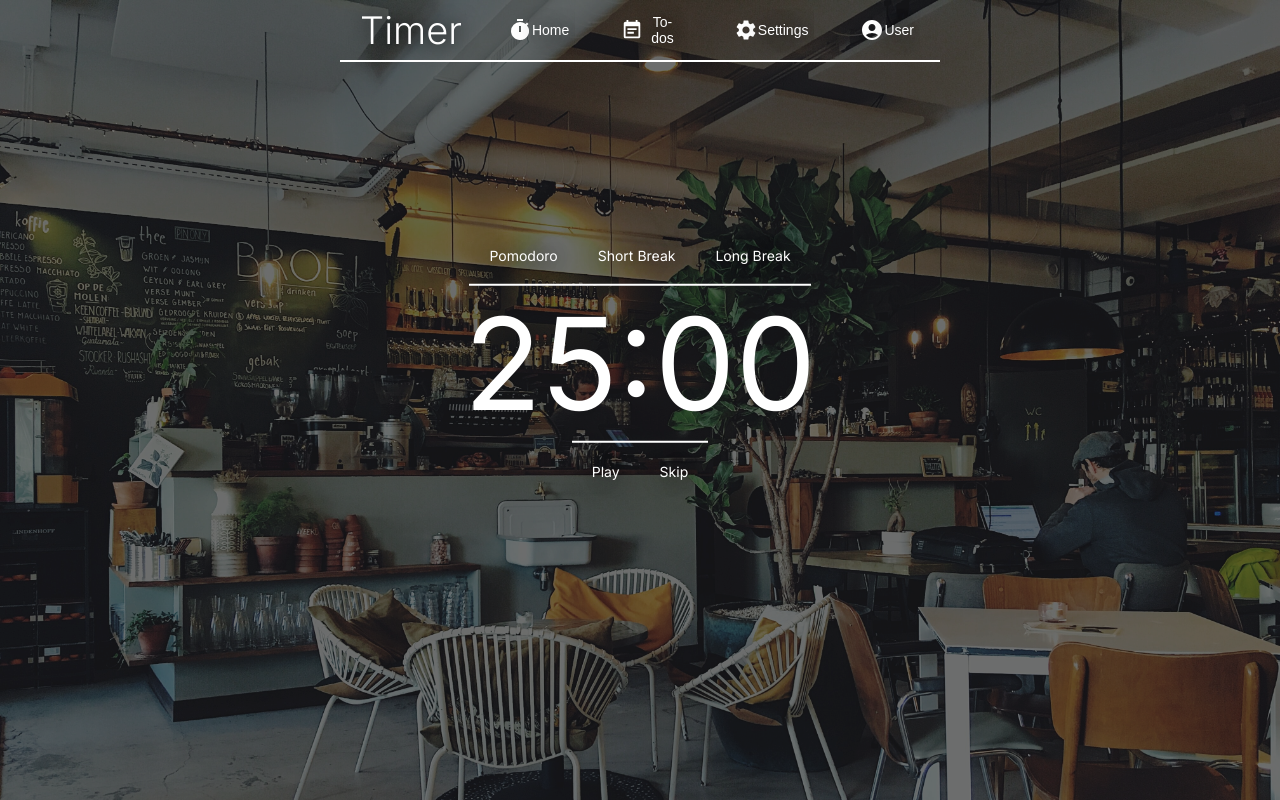
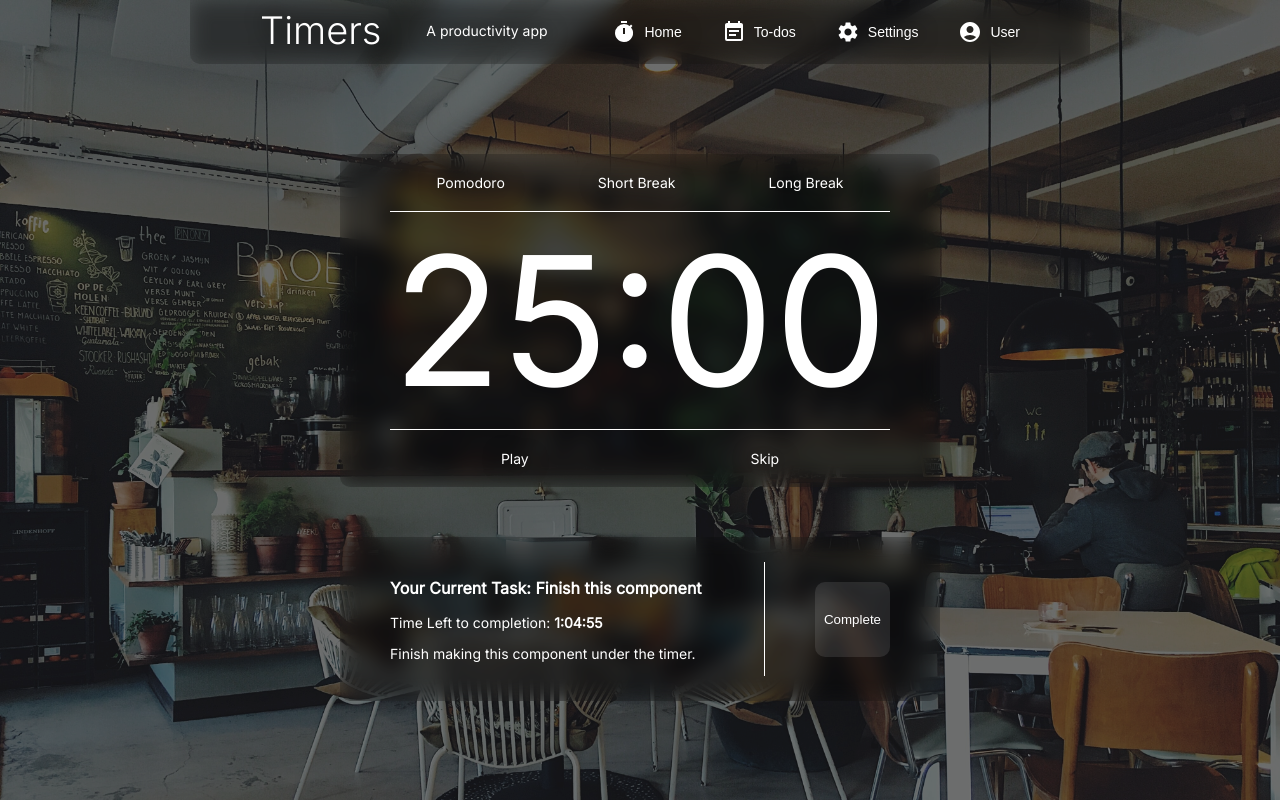
Before and after one commit to Miguel-Antonio-Logarta/Timer-App, a React (Create React App) app: page / in a window 1280 px wide. Built offline with nearby package versions, Linux system fonts and the light colour scheme.

Commit message:
added some things

```diff
--- a/src/App.js
+++ b/src/App.js
@@ -1,11 +1,12 @@
 import './styles/App.css';
-import Timer from './components/Timer.js';
 import Navbar from './components/Navbar.js';
 import Settings from './components/Settings.js';
 import Background from './components/Background.js';
-import Todos from "./components/Todos.js"
-import User from "./components/User.js"
+import Todos from "./components/Todos.js";
+import User from "./components/User.js";
 import React from 'react';
+import Home from "./components/Home.js";
+import config from "./components/Data.js"
 
 class App extends React.Component {
   constructor(props) {
@@ -16,6 +17,7 @@ class App extends React.Component {
   }
 
   handleNavButtonClick = (evt) => {
+    console.log(evt.target.name);
     this.setState({toggle: evt.target.name});
   }
 
@@ -23,7 +25,7 @@ class App extends React.Component {
     // Depending on the name, show the corect component.
     switch(name) {
       case "Home":
-        return <Timer />
+        return <Home settings={config} />
       case "Todos":
         return <Todos />
       case "Settings":
--- a/src/components/Data.js
+++ b/src/components/Data.js
@@ -1,10 +1,31 @@
-const timers = {
-    "pomodoro": 1500000,
-    "long_break": 900000,
-    "short_break": 300000
+const config = {
+    timers: {
+        "pomodoro": 1500,
+        "long_break": 900,
+        "short_break": 300,
+    },
+    styling: {
+        background_url: "#",
+        bacground_blur: 0,
+        background_gaussian_blur: 0,
+        background_brightness: 100,
+    },
+    todo_items: [
+        {
+            id: 1,
+            title: "Spaghetti and meatballs bruh",
+            description: "Da bih is making spaghetti",
+            completed: false,
+            time_left: 3600,
+        },
+        {
+            id: 2,
+            title: "Listen to some music today",
+            description: "Listening to music makes it easier for you to concentrate",
+            completed: false,
+            time_left: 300,
+        }
+    ]
 }
 
-const stying = {
-    background_url: "#",
-    bacground_blur: 0,
-}
+export default config;
--- /dev/null
+++ b/src/components/Home.js
@@ -0,0 +1,28 @@
+import React from "react";
+import Timer from "./Timer.js"
+
+class Home extends React.Component {
+    render() {
+        return(
+        <div className="home-wrapper">
+            <Timer settings={this.props.settings}/>
+            <div className="remaining-todos">
+                <div className="left-portion">
+                    <div className="upper-portion">
+                        <h3>Your Current Task: Finish this component</h3>
+                        <span>Time Left to completion: <b>1:04:55</b></span>
+                    </div>
+                    <div className="lower-portion">
+                        <p>Finish making this component under the timer.</p>
+                    </div>
+                </div>
+                <div className="right-portion">
+                    <button>Complete</button>
+                </div>
+            </div>
+        </div>
+        );
+    }
+}
+
+export default Home;
--- a/src/components/NavItems.js
+++ b/src/components/NavItems.js
@@ -5,7 +5,7 @@ class NavItems extends React.Component {
     render() {
         return(
             <li className="nav-item">
-                <button name={this.props.name} onClick={this.props.toggle}>
+                <button className="cursor-pointer" name={this.props.name} onClick={this.props.toggle}>
                     {this.props.icon}
                     <span className="no-events">{this.props.title}</span>
                 </button>
--- a/src/components/Navbar.js
+++ b/src/components/Navbar.js
@@ -6,11 +6,13 @@ class Navbar extends React.Component {
     // Home leads you back to the timer
     // Todos opens the todo lists on the sidebar
     // Settings also opens a sidebar where you can adjust the settings
+    // TODO: When the user presses the logo, it should refresh the page or show the timer.
     render() {
         return (
             <header>
                 <div className="inner-header">
-                    <h1 className="brand">Timer</h1>
+                    <h1 className="brand">Timers</h1>
+                    <span className="app-description">A productivity app</span>
                     <nav className="nav-menu">
                         <ul className="nav-links">
                             <NavItems title="Home" name="Home" toggle={this.props.handleNavButtonClick} icon={<MdTimer className="no-events" size="24px"/>} />
--- a/src/components/Timer.js
+++ b/src/components/Timer.js
@@ -3,20 +3,25 @@ import moment from 'moment';
 
 // TODOS:
 // Add sound effect for when timer reaches zero, when timer pauses, when timer plays
+// Pass down settings
 class Timer extends React.Component {
     constructor(props) {
         super(props);
         this.state = {
             paused: true,
-            currentTime: moment.duration(25*60*1000), // Sets a 25 minutes counter in milliseconds
+            // currentTime: moment.duration(25*60*1000), // Sets a 25 minutes counter in milliseconds
+            currentTime: moment.duration(this.props.settings.timers["pomodoro"], 'seconds'),
             // currentTime: moment.duration(10*1000),
+            ring: false
         }
     }
 
     componentDidMount() {
-        console.log(this.state.currentTime)
-        console.log(moment.utc(this.state.currentTime.asMilliseconds()).format("mm:ss"))
+        // console.log(this.state.currentTime)
+        // console.log(moment.utc(this.state.currentTime.asMilliseconds()).format("mm:ss"))
+        // console.log(this.props.settings);
 
+        // When the component mounts, start a clock that the timer will depend on
         this.timerID = setInterval(
             () => this.tick(),
             1000
@@ -28,7 +33,8 @@ class Timer extends React.Component {
     }
 
     tick() {
-        console.log("tick");
+        // console.log("tick");
+
         const isZero = this.state.currentTime.as('milliseconds') <= 0;
         if (!this.state.paused && !isZero)
         {
@@ -36,6 +42,11 @@ class Timer extends React.Component {
         }
         else {
             this.setState({paused: true});
+
+            if (isZero && !this.state.ring) {
+                this.playSound();
+                this.setState({ring: true});
+            }
         }
         // Make sure to end the tick once duration reaches 0 and reset it.
     }
@@ -45,13 +56,13 @@ class Timer extends React.Component {
         console.log(btn.name);
         switch (btn.name) {
             case "pomodoro":
-                this.setState({currentTime: moment.duration(25*60*1000 + 0*1000), paused: true});
+                this.setState({currentTime: moment.duration(this.props.settings.timers["pomodoro"], 'seconds'), paused: true, ring: false});
                 break;
             case "short_break":
-                this.setState({currentTime: moment.duration(5*60*1000 + 0*1000), paused: true});
+                this.setState({currentTime: moment.duration(this.props.settings.timers["short_break"], 'seconds'), paused: true, ring: false});
                 break;
             case "long_break":
-                this.setState({currentTime: moment.duration(15*60*1000 + 0*1000), paused: true});
+                this.setState({currentTime: moment.duration(this.props.settings.timers["long_break"], 'seconds'), paused: true, ring: false});
                 break;
             case "pause":
                 // The button will only do something if the timer is not zero.
@@ -67,6 +78,10 @@ class Timer extends React.Component {
         }
     }
 
+    playSound = () => {
+        alert("ring!!!");
+    }
+
     render () {
         return (
             <div className="timer">
@@ -77,9 +92,9 @@ class Timer extends React.Component {
                 </div>
                 <div className="timer-display">{moment.utc(this.state.currentTime.asMilliseconds()).format("mm:ss")}</div>
                 <div className="timer-control">
-                    <button className="timer-pause-play" name="pause" onClick={this.handleButtonClick}>{this.state.paused ? "Play" : "Pause"}</button>
+                    <button className="timer-pause-play timer-button" name="pause" onClick={this.handleButtonClick}>{this.state.paused ? "Play" : "Pause"}</button>
                     {this.state.currentTime.as('milliseconds') > 0 &&
-                    <button className="timer-skip" name="skip" onClick={this.handleButtonClick}>Skip</button>}
+                    <button className="timer-skip timer-button" name="skip" onClick={this.handleButtonClick}>Skip</button>}
                 </div>
             </div>
         )
--- a/src/styles/App.css
+++ b/src/styles/App.css
@@ -7,6 +7,7 @@
 
 :root {
   --backgroundURL: url(./../resources/backgroundCafe.jpg);
+  --backgroundColor: #1A1325;
 }
 
 .the-app {
@@ -51,9 +52,13 @@ header {
   align-items: stretch;
   /* margin: 0; */
   margin: 0 auto;
-  border-bottom: 2px solid white;
-  width: 600px;
+  /* border-bottom: 2px solid white; */
+  width: 800px;
+  padding: 0px 50px;
   /* min-width: 600px */
+  backdrop-filter: blur(10px) brightness(60%);
+  border-bottom-right-radius: 10px;
+  border-bottom-left-radius: 10px;
 }
 
 .brand {
@@ -64,6 +69,16 @@ header {
   font-size: 38px;
   font-weight: 300;
   text-shadow: 1px 1px 20px black;
+}
+
+.app-description {
+  color: white;
+  padding: 20px 20px 20px 0px;
+  font-size: 14px;
+  text-shadow: 1px 1px 20px black;
+  font-weight: 400;
+  position: relative;
+  top: 2px;
 }
 
 .nav-menu {
@@ -84,7 +99,8 @@ header {
   /* display: inline-block; */
   display: flex;
   align-items: stretch;
-  padding: 0 20px;
+  /* padding: 10px 20px; */
+  /* padding: 0px 20px; */
   color: white;
   font-size: 14px;
   text-decoration: none;
@@ -108,12 +124,22 @@ header {
   text-shadow: inherit;
   background: none;
   border: none;
+  padding: 20px;
+}
+
+.nav-item button span {
+  margin-left: 8px;
 }
 
 .nav-item:hover {
-  color: black;
+  color: white;
   text-shadow: none;
-  background-color: white;
+  background-color: rgba(255,255,255,0.1);
+  transition: color .3s, background-color .3s;
+}
+
+.nav-item:active {
+  background-color: rgba(255,255,255,0.2);
   transition: color .3s, background-color .3s;
 }
 
@@ -144,47 +170,143 @@ header {
   left: 0;
   right: 0;
   background-image: var(--backgroundURL);
+  /* background-color: var(--backgroundColor); */
   filter: brightness(0.5);
   z-index: -9999;
   background-size: cover;
 }
 
+.home-wrapper {
+  display: flex;
+  flex-flow: column wrap;
+  margin: 0 auto;
+}
 /* Timer CSS */
 .timer {
-  transform: translateY(-25%) ;
-  margin: auto;
+  /* transform: translateY(-25%); */
+  /* margin: 0 auto; */
+  margin-top: 15%;
   display: flex;
-  align-items: center;
-  align-content: center;
-  flex-direction: column;
+  /* align-items: center; */
+  /* align-content: center; */
+  /* flex-direction: column; */
+  /* flex-wrap: wrap; */
+  flex-flow: column wrap;
+  width: 500px;
+  backdrop-filter: blur(10px) brightness(60%);
+  /* background-color: white; */
+  border-radius: 10px;
+  /* border: 1px solid white; */
+  padding: 0 50px;
 }
 
-.timer-selection {
-  border-bottom: 2px solid white;
+.timer-selection, .timer-control {
+  display: flex;
+  /* align-content: stretch; */
 }
 
-.timer-button, .timer-pause-play, .timer-skip{
+.timer-button {
+  color: white;
+  flex-grow: 1;
   font-family: 'Inter', sans-serif;
   font-size: 14px;
   padding: 20px;
-  color: white;
   background-color: rgba(0,0,0,0);
-  /* border: 1px solid white; */
-  border: none;
   text-shadow: 1px 1px 20px black;
   text-align: center;
   text-decoration: none;
+  transition: color .3s, background-color .3s;
+  border: none;
 }
 
-.timer-control {
-  border-top: 2px solid white;
+.timer-button:hover {
+  background-color: rgba(255,255,255,0.1);
 }
 
+.timer-button:active {
+  background-color: rgba(255,255,255,0.2);
+}
+
+/* .timer-button-select {
+
+}
+
+.timer-button-control {
+
+} */
+
 .timer-display {
-  font-size: 128px;
+  font-size: 180px;
+  text-align: center;
+  /* color: #E3D0DB; */
+  color: white;
+  border-top: 1px solid white;
+  border-bottom: 1px solid white;
 }
 
 /* Prevents element from becoming event.target when clicked */
 .no-events {
   pointer-events: none;
 }
+
+.cursor-pointer {
+  cursor: pointer;
+}
+
+.remaining-todos {
+  margin-top: 50px;
+  padding: 25px 50px;
+  width: 500px;
+  backdrop-filter: blur(10px) brightness(60%);
+  display: flex;
+  flex-direction: row;
+  border-radius: 10px;
+  align-content: stretch;
+  font-size: 14px;
+}
+
+.left-portion {
+  flex-grow: 2;
+  display: flex;
+  flex-direction: column;
+}
+
+.upper-portion {
+  display: inline-flex;
+  flex-wrap: nowrap;
+}
+
+.upper-portion h3{
+  font-size: 16px;
+}
+
+.right-portion {
+  display: flex;
+  padding-left: 50px;
+  border-left: 1px solid white;
+}
+
+.right-portion button{
+  margin: auto 0;
+  width: 75px;
+  height: 75px;
+  border: none;
+  border-radius: 10px;
+  color: white;
+  background-color: rgba(255,255,255,0.1);
+  transition: color .3s, background-color .3s;
+}
+
+.right-portion button:hover {
+  background-color: rgba(255,255,255,0.2);
+  transition: color .3s, background-color .3s;
+}
+
+.right-portion button:active {
+  color: black;
+  background-color: rgba(255,255,255,1);
+  transition: color .3s, background-color .3s;
+}
+.upper-portion {
+  display: inline;
+}
```
Also changed, not shown: src/components/User.js (+22 -1 lines).
